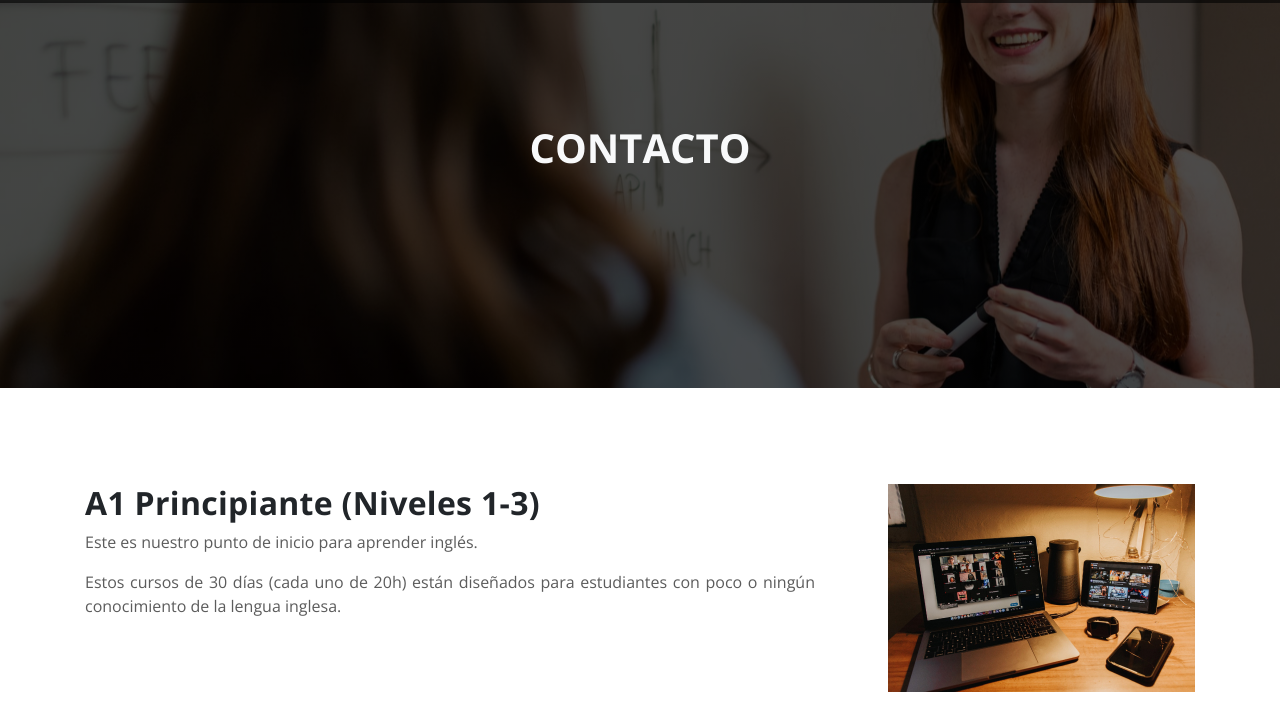
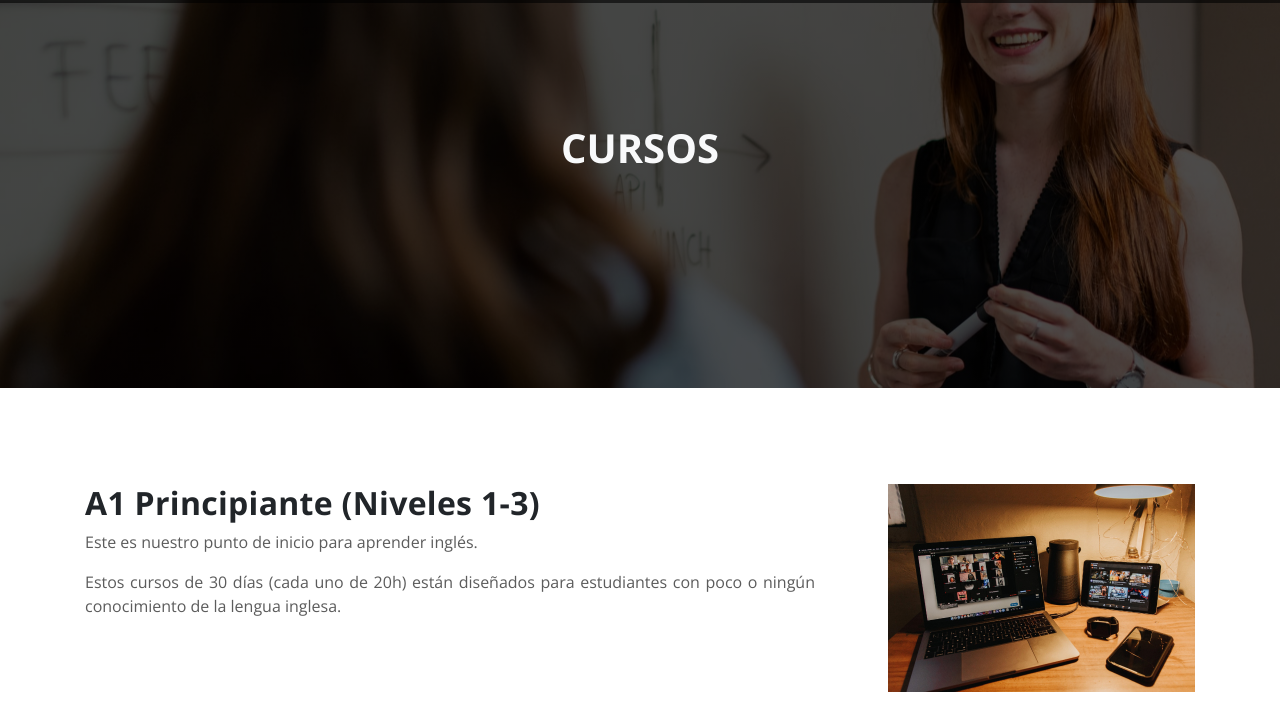
Before and after one commit to Oudwins/lets-academia, a plain HTML site: page src/cursos.html in a window 1280 px wide. Shown: the part 92-800 px from the top of the page. Drawn offline with nearby package versions, Linux system fonts and the light colour scheme.

Commit message:
small fix

```diff
--- a/src/cursos.html
+++ b/src/cursos.html
@@ -91,7 +91,7 @@
     <section class="hero hero--pages">
       <div
         class="caption caption--pages text-center d-flex justify-content-center align-items-center flex-column text-light">
-        <h1 class="hero__title text-wrap my-3 text-uppercase">Contacto</h1>
+        <h1 class="hero__title text-wrap my-3 text-uppercase">Cursos</h1>
       </div>
     </section>
     <!-- !Cursos 1  -->
```
